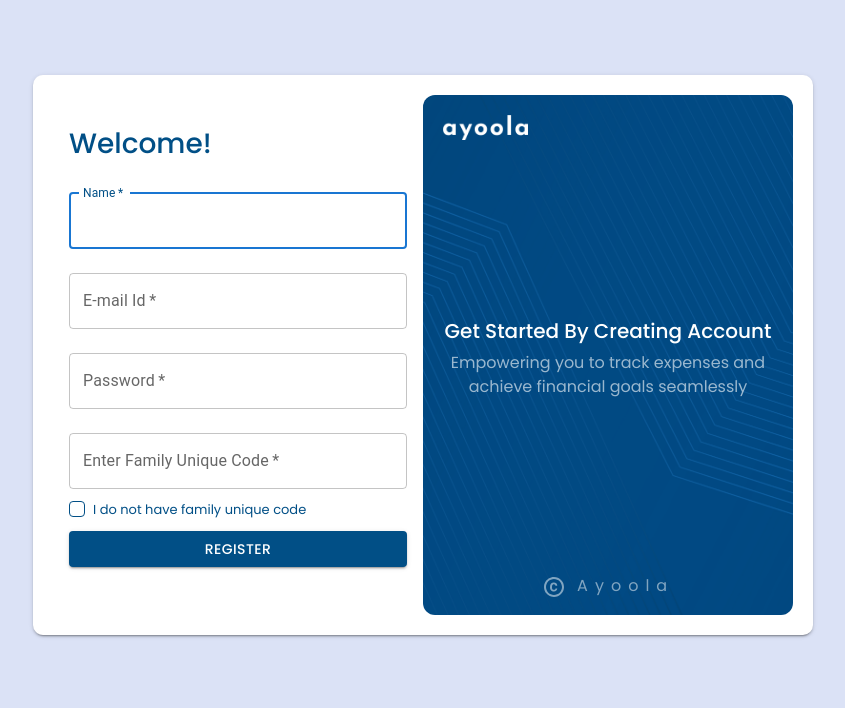
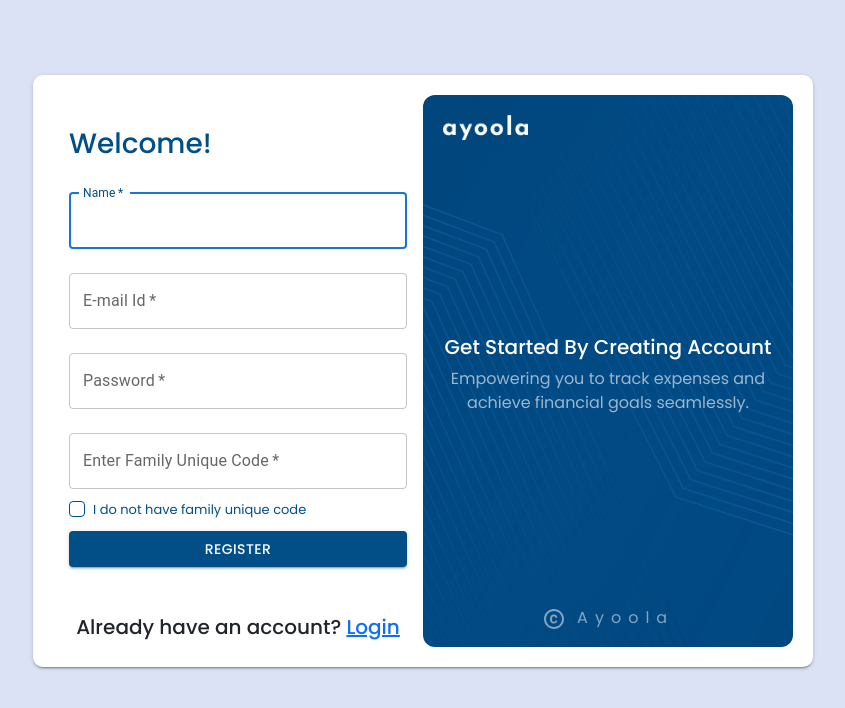
Before and after one commit to anumithasp/expense-tracker, a React (Create React App) app: page /signup in a window 1280 px wide. Shown: the top 708 px of the page, without its empty margins (217-1062 px from the left). Built offline with nearby package versions, Linux system fonts and the light colour scheme.

Commit message:
signup login added

```diff
--- a/src/components/SignUp/SignUp.jsx
+++ b/src/components/SignUp/SignUp.jsx
@@ -121,6 +121,9 @@ const SignUp = () => {
               </Button>
             </Box>
           </Box>
+          <div className='login'>
+              <h5>Already have an account? <a href="/login">Login</a></h5>
+          </div>
         </Grid>
         <Grid
           item
@@ -144,7 +147,7 @@ const SignUp = () => {
             </div>
             <div className='img-content'>
               <h5><p className='title'>Get Started By Creating Account</p></h5>
-              <p className='content'>Empowering you to track expenses and achieve financial goals seamlessly</p>
+              <p className='content'>Empowering you to track expenses and achieve financial goals seamlessly.</p>
             </div>
             <div className='copyright'>
               <p><Copyright /> Ayoola</p>
```
